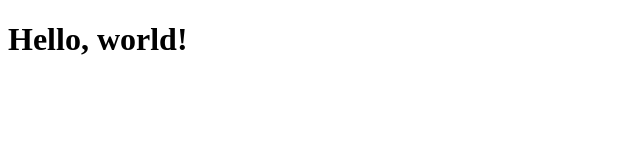
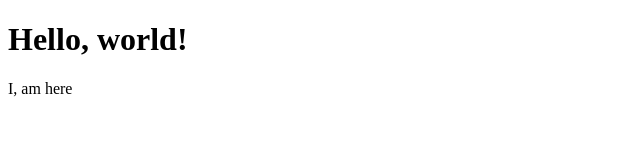
Before and after one commit to KomalHarshit2003/demo_prac, a plain HTML site: page index.html in a window 1280 px wide. Shown: the full height of the page, 0-640 px from the left. Drawn offline with Linux system fonts and the light colour scheme.

Commit message:
Added I,am here in body

```diff
--- a/index.html
+++ b/index.html
@@ -9,5 +9,6 @@
 </head>
 <body>
   <h1>Hello, world!</h1>
+  <p>I, am here</p>
 </body>
 </html>
```
Also changed, not shown: 1 other file.
